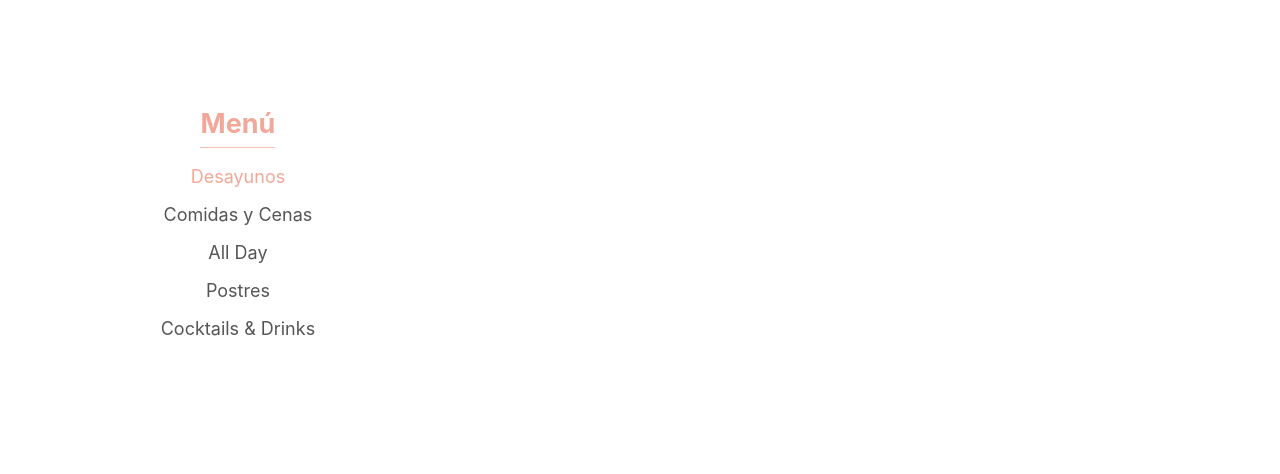
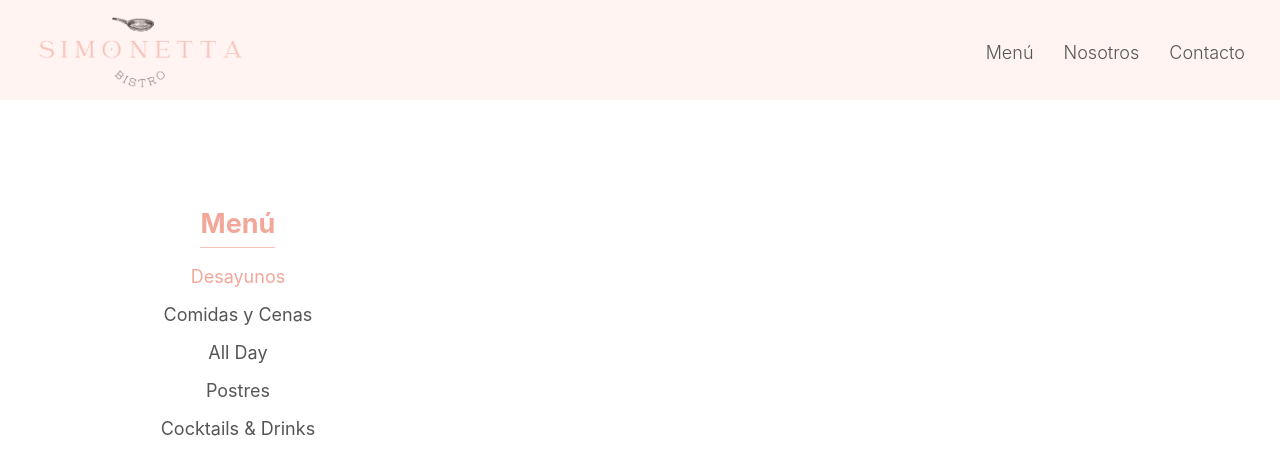
Before and after one commit to JDiegoDev/Simonetta, a React (Create React App) app in the folder client/: page /menu in a window 1280 px wide. Shown: the top 474 px of the page. Built offline with nearby package versions, Linux system fonts and the light colour scheme.

Commit message:
temporary validation of header component

```diff
--- a/client/src/App.jsx
+++ b/client/src/App.jsx
@@ -5,13 +5,16 @@ import Header from './components/Header';
 import Menu from './components/Menu';
 
 function App() {
+  // temporary validation until other components are done
+  const isComingSoonRoute = window.location.pathname === '/';
+
   return (
     <BrowserRouter>
       <div>
-        {/* <Header /> */}
+        {!isComingSoonRoute && <Header /> }
         <Routes>
-        <Route exact path="/" element={<ComingSoon />} />
-        <Route exact path="/menu" element={<Menu />} />
+          <Route exact path="/" element={<ComingSoon />} />
+          <Route exact path="/menu" element={<Menu />} />
         </Routes>
       </div>
     </BrowserRouter>
```
